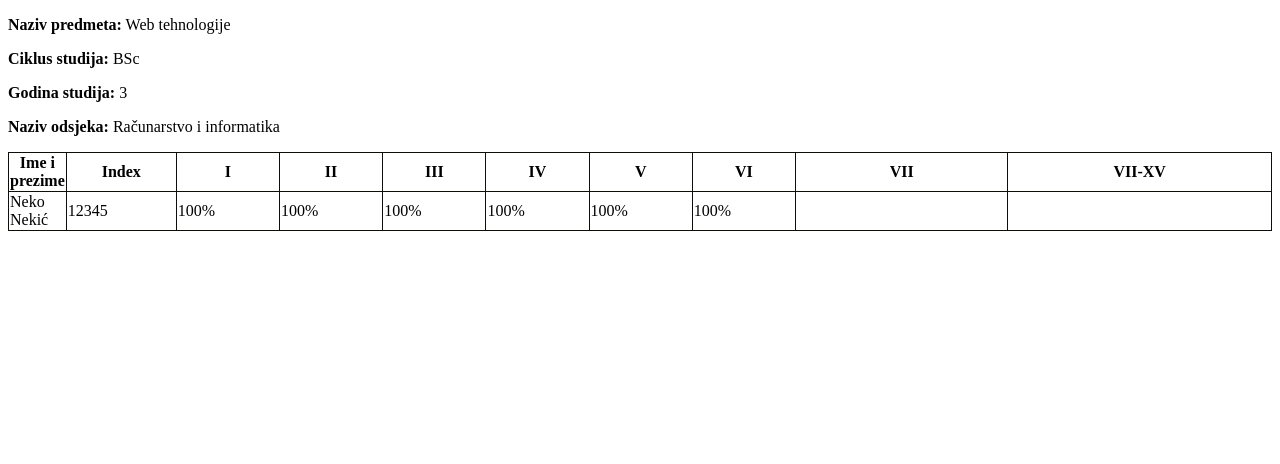
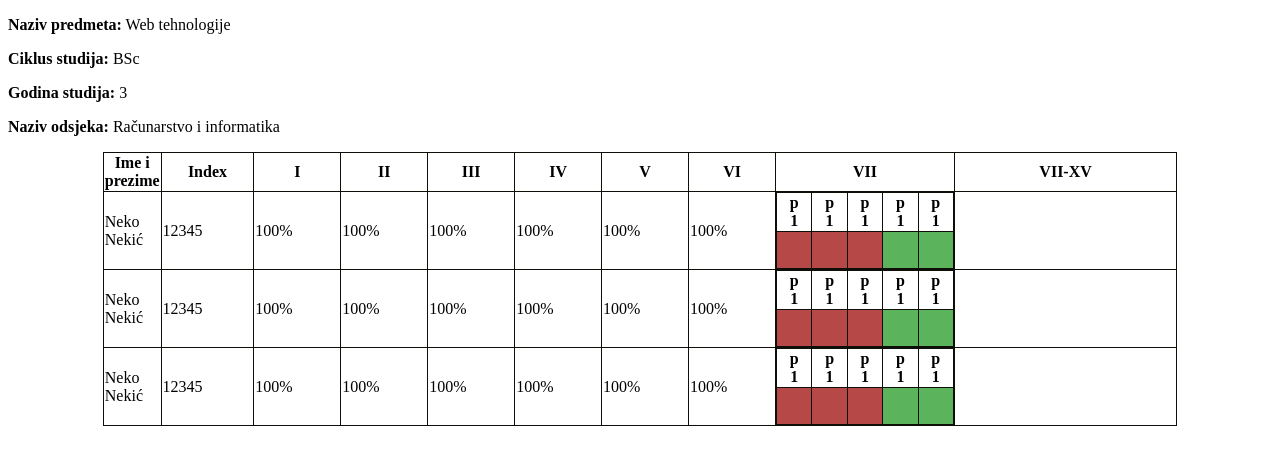
Before and after one commit to abrulic1/Web-Technologies-ETF, a plain HTML site: page html/prisustvo.html in a window 1280 px wide. Drawn offline with Linux system fonts and the light colour scheme.

Commit message:
Doradjen 2. zadatak. Uradjena mala tabela za aktivnu sedmicu

```diff
--- a/css/prisustvo.css
+++ b/css/prisustvo.css
@@ -2,11 +2,12 @@
  table, td, th{
     border: 1px solid #0f0f0a;
     border-collapse: collapse;
-    border-style: solid;
   }
 
 .glavna-tabela{
-    width: 100%;
+    width: 85%;
+    margin-left: auto;
+    margin-right: auto;
 }
 
 /*ovo za iducu i aktivnu sa min-width provjeriti*/
@@ -25,3 +26,36 @@
 .glavna-tabela #index{
     width: 90px;
   }
+
+  /* .mala-tabela{
+    display: grid;
+    grid-template-columns: repeat(5, 1fr);
+    grid-template-rows: repeat(2, 1fr);
+
+  }
+
+  .mala-tabela div{
+    border: 1px solid black;
+
+  } */
+
+  .mala-tabela{
+    width: 100%;
+  }
+
+  .aktivnasedmica-tr1 p{
+    margin: 0px;
+    padding: 0px;
+  }
+
+  .aktivnasedmica-tr2 td{
+    padding: 18px 0px;
+  }
+
+  .aktivnasedmica-tr2 .prisutan{
+    background-color: rgb(183, 72, 72);
+  }
+
+  .aktivnasedmica-tr2 .odsutan{
+    background-color: rgb(91, 179, 91);
+  }
--- a/html/prisustvo.html
+++ b/html/prisustvo.html
@@ -34,27 +34,81 @@
               <td>100%</td>
               <td>100%</td>
               <td>100%</td>
-              <td>
-                <table class="mala-tabela">
-                 <tr>
-                      <!--
-                    <th>p 1</th>
-                    <th>p 2</th>
-                    <th>p 3</th>
-                    <th>v 1</th>
-                    <th>v 2</th>
-                      -->
-                 </tr>
-                 <tr id="celije-za-prisustvo">
-                    <!--
-                    <td>1</td>
-                    <td>2</td>
-                    <td>3</td>
-                    <td>4</td>
-                    <td>5</td>
-                    -->
-                 </tr>
-                </table>
+              <td style="padding: 0px;">
+               <table class="mala-tabela">
+                <tr class="aktivnasedmica-tr1">
+                   <th><p>p</p><p>1</p></th>
+                   <th><p>p</p><p>1</p></th>
+                   <th><p>p</p><p>1</p></th>
+                   <th><p>p</p><p>1</p></th>
+                   <th><p>p</p><p>1</p></th>
+                </tr>
+                <tr class="aktivnasedmica-tr2">
+                  <td class="prisutan"> </td>
+                  <td class="prisutan"> </td>
+                  <td class="prisutan"> </td>
+                  <td class="odsutan"> </td>
+                  <td class="odsutan"></td>
+               </tr>
+               </table>
+            </td>
+            <td></td>
+            </tr>
+            <tr>
+              <td>Neko Nekić</td>
+              <td>12345</td>
+              <td>100%</td>
+              <td>100%</td>
+              <td>100%</td>
+              <td>100%</td>
+              <td>100%</td>
+              <td>100%</td>
+              <td style="padding: 0px;">
+               <table class="mala-tabela">
+                <tr class="aktivnasedmica-tr1">
+                   <th><p>p</p><p>1</p></th>
+                   <th><p>p</p><p>1</p></th>
+                   <th><p>p</p><p>1</p></th>
+                   <th><p>p</p><p>1</p></th>
+                   <th><p>p</p><p>1</p></th>
+                </tr>
+                 <tr class="aktivnasedmica-tr2">
+                   <td class="prisutan"> </td>
+                   <td class="prisutan"> </td>
+                   <td class="prisutan"> </td>
+                   <td class="odsutan"> </td>
+                   <td class="odsutan"></td>
+                </tr>
+               </table>
+            </td>
+            <td></td>
+            </tr>
+            <tr>
+              <td>Neko Nekić</td>
+              <td>12345</td>
+              <td>100%</td>
+              <td>100%</td>
+              <td>100%</td>
+              <td>100%</td>
+              <td>100%</td>
+              <td>100%</td>
+              <td style="padding: 0px;">
+               <table class="mala-tabela">
+                <tr class="aktivnasedmica-tr1">
+                   <th><p>p</p><p>1</p></th>
+                   <th><p>p</p><p>1</p></th>
+                   <th><p>p</p><p>1</p></th>
+                   <th><p>p</p><p>1</p></th>
+                   <th><p>p</p><p>1</p></th>
+                </tr>
+                <tr class="aktivnasedmica-tr2">
+                   <td class="prisutan"> </td>
+                   <td class="prisutan"> </td>
+                   <td class="prisutan"> </td>
+                   <td class="odsutan"> </td>
+                   <td class="odsutan"></td>
+                </tr>
+               </table>
             </td>
             <td></td>
             </tr>
```
Also changed, not shown: html/predmet.html (+1 -1 lines).
